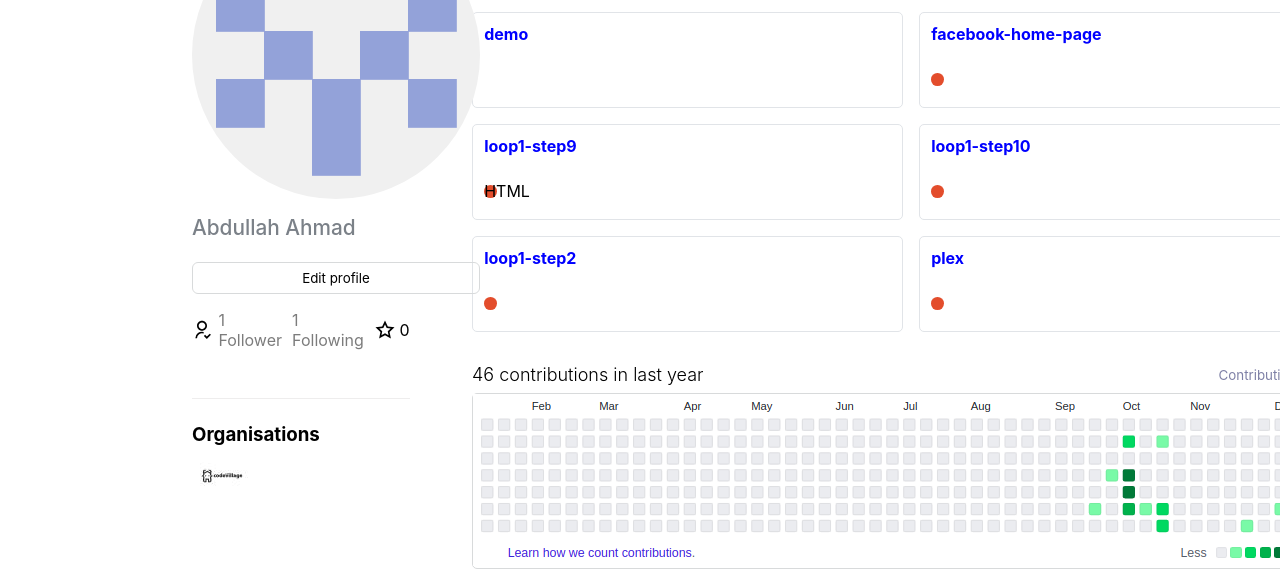
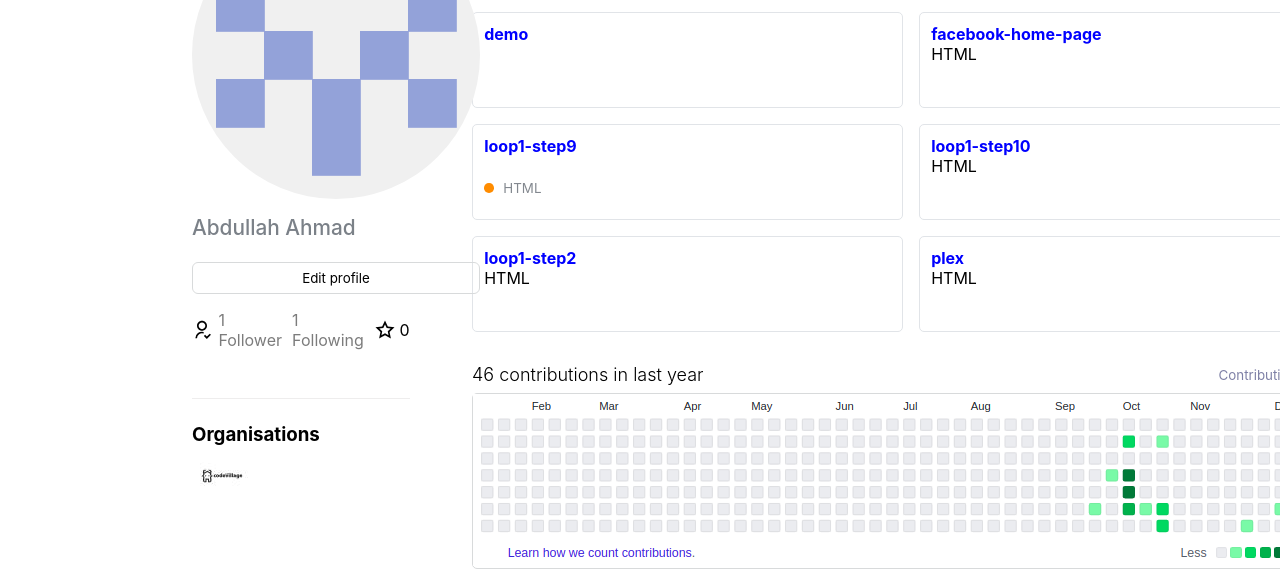
Before and after one commit to Abdullahmad/github-clone, a plain HTML site: page index.html in a window 1280 px wide. Shown: the part 185-767 px from the top of the page. Drawn offline with Linux system fonts and the light colour scheme.

Commit message:
continuation

```diff
--- a/css/style.css
+++ b/css/style.css
@@ -3,7 +3,6 @@
     padding: 0;
     box-sizing: border-box;
     font-family: -apple-system, BlinkMacSystemFont, 'Segoe UI', Roboto, Oxygen, Ubuntu, Cantarell, 'Open Sans', 'Helvetica Neue', sans-serif;
-    /* cursor: context-menu; */
 }
 
 nav {
@@ -29,7 +28,6 @@ nav div p:hover {
 }
 
 .pnt-2 {
-    /* height: 75rem;    */
     display: grid;
     grid-template-columns: 32% auto;
     grid-gap: 2rem;
@@ -70,6 +68,11 @@ nav div p:hover {
     padding: .7rem;
 }
 
+#cop {
+    display: flex;
+    align-items: center;
+}
+
 .spark h4 {
     color: blue;
     cursor: pointer;
@@ -79,14 +82,6 @@ nav div p:hover {
     text-decoration: underline;
 }
 
-.spark div {
-    width: .8rem;
-    height: .8rem;
-    background-color: #E34D2C;
-    border-radius: 50%;
-    margin-top: 1.8rem;
-}
-
 .apo a {
     margin-left: 3rem;
     text-decoration: none;
--- a/index.html
+++ b/index.html
@@ -77,26 +77,40 @@
                 </div class="spark">
                 <div class="spark">
                     <h4>facebook-home-page</h4>
-                    <div></div>
-                </div>
-                <div class="spark">
-                    <h4>loop1-step9</h4>
-                    <div style="display: flex; align-items: center;">
-                        <div style="background: blue;"></div>
+                    <div>
+                        <div></div>
                         <p>HTML</p>
                     </div>
                 </div>
                 <div class="spark">
+                    <h4>loop1-step9</h4>
+                    <div style="display: flex; align-items: center; margin-top: 1.5rem;">
+                        <div style="width: .6rem; height: .6rem; border-radius: 50%; background-color: darkorange;"></div>
+                        <p style="margin-left: .6rem; font-size: smaller; color: #83888F;">HTML</p>
+                    </div>
+                </div>
+                <div class="spark">
                     <h4>loop1-step10</h4>
-                    <div></div>
+
+                    <div>
+                        <div></div>
+                        <p>HTML</p>
+                    </div>
                 </div>
                 <div class="spark">
                     <h4>loop1-step2</h4>
-                    <div></div>
+                    <div>
+                        <div></div>
+                        <p>HTML</p>
+                    </div>
                 </div>
                 <div class="spark">
                     <h4>plex</h4>
-                    <div></div>
+
+                    <div>
+                        <div></div>
+                        <p>HTML</p>
+                    </div>
                 </div>
             </div>
             <div style="display: flex; align-items: center;
```
